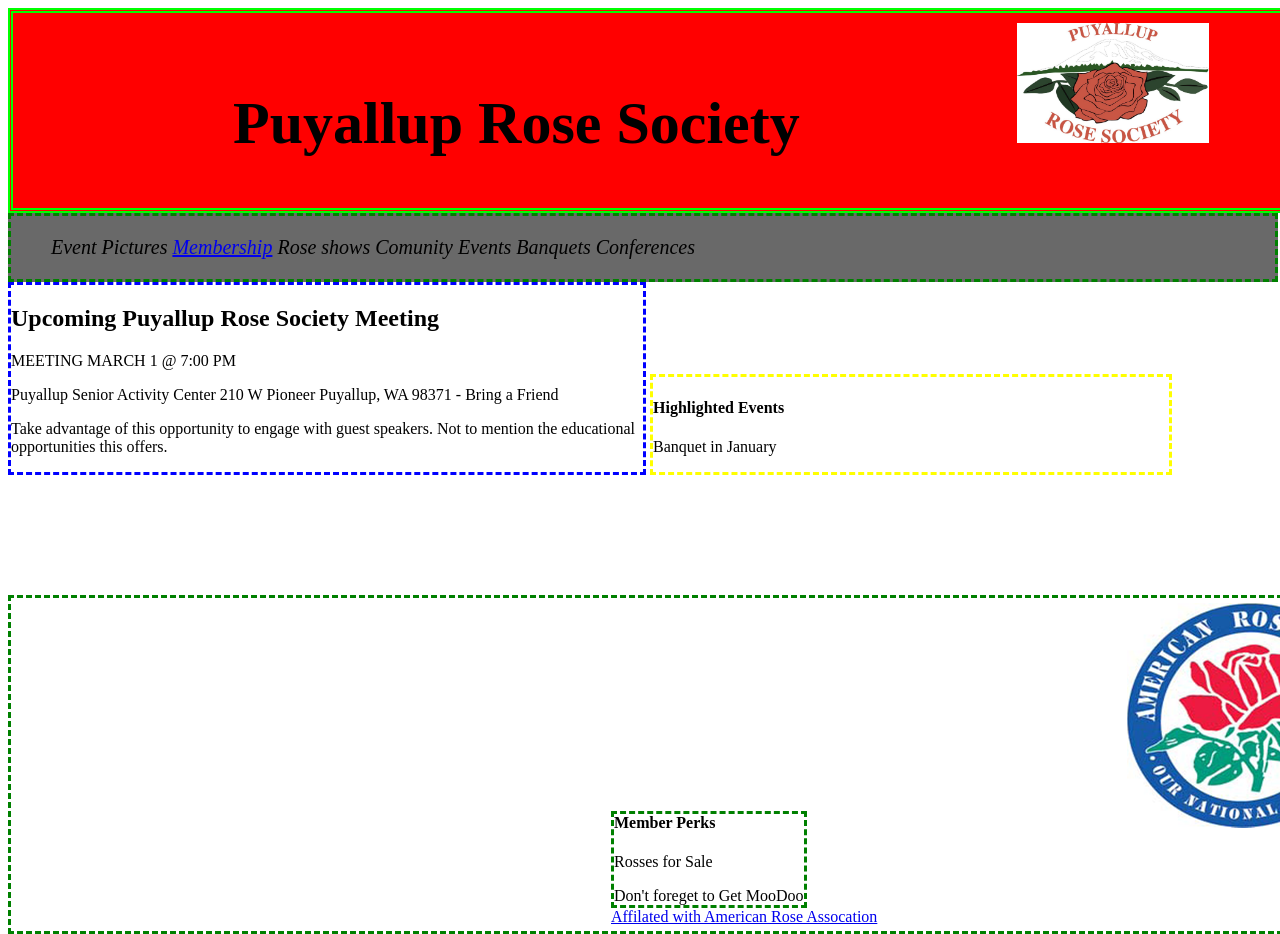
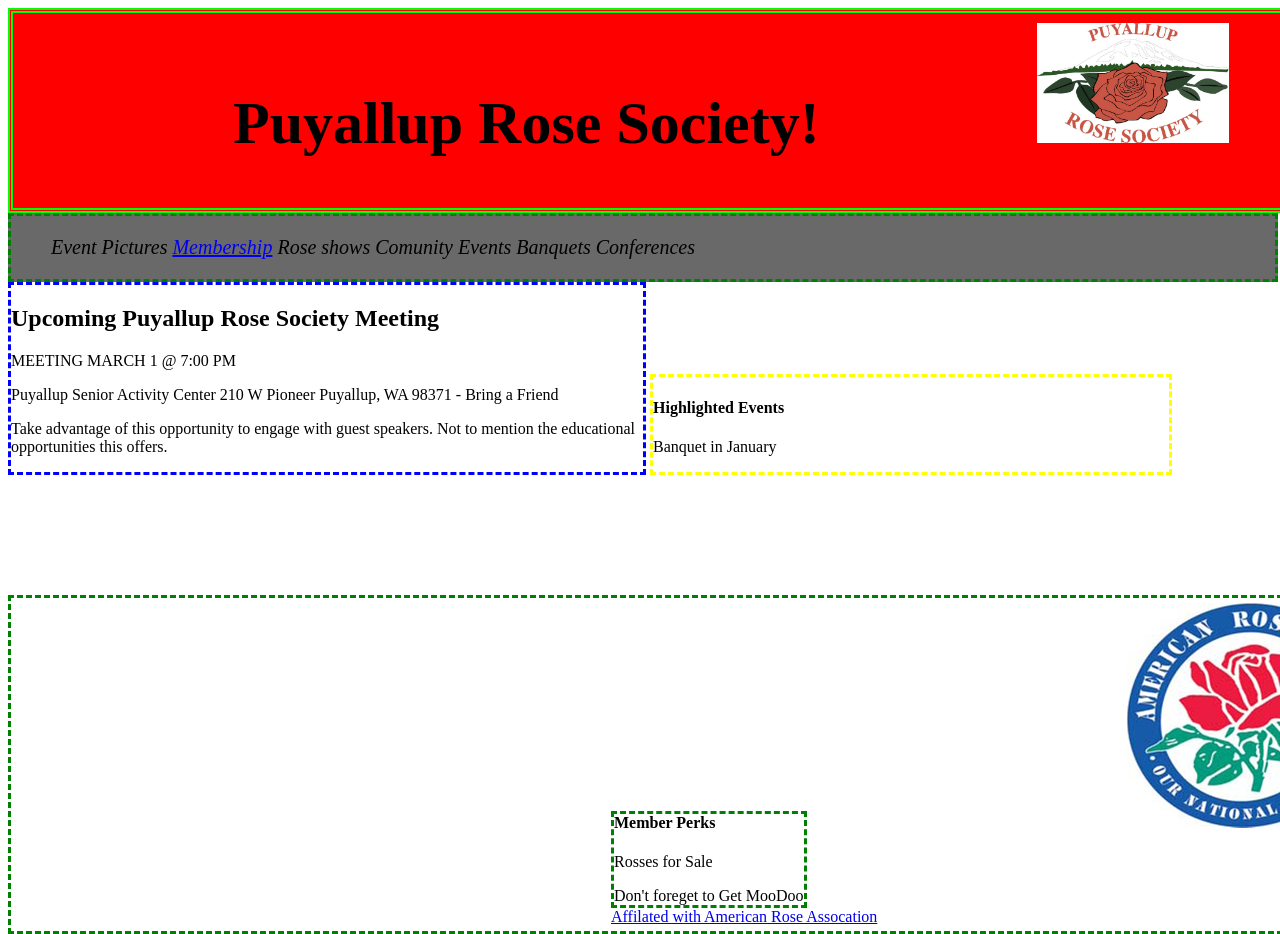
Before and after one commit to Banman2020/Banman2020.github.io, a plain HTML site: page index.html in a window 1280 px wide. Shown: the top 934 px of the page. Drawn offline with Linux system fonts and the light colour scheme.

Commit message:
added ! for test

```diff
--- a/index.html
+++ b/index.html
@@ -4,7 +4,7 @@
 </head>
 <body>
 <header>
-  <h1> Puyallup Rose Society</h1>
+  <h1> Puyallup Rose Society!</h1>
 <img src= "PRS logo.jpg" id="prslogo">
 </header>
 <nav>
```
